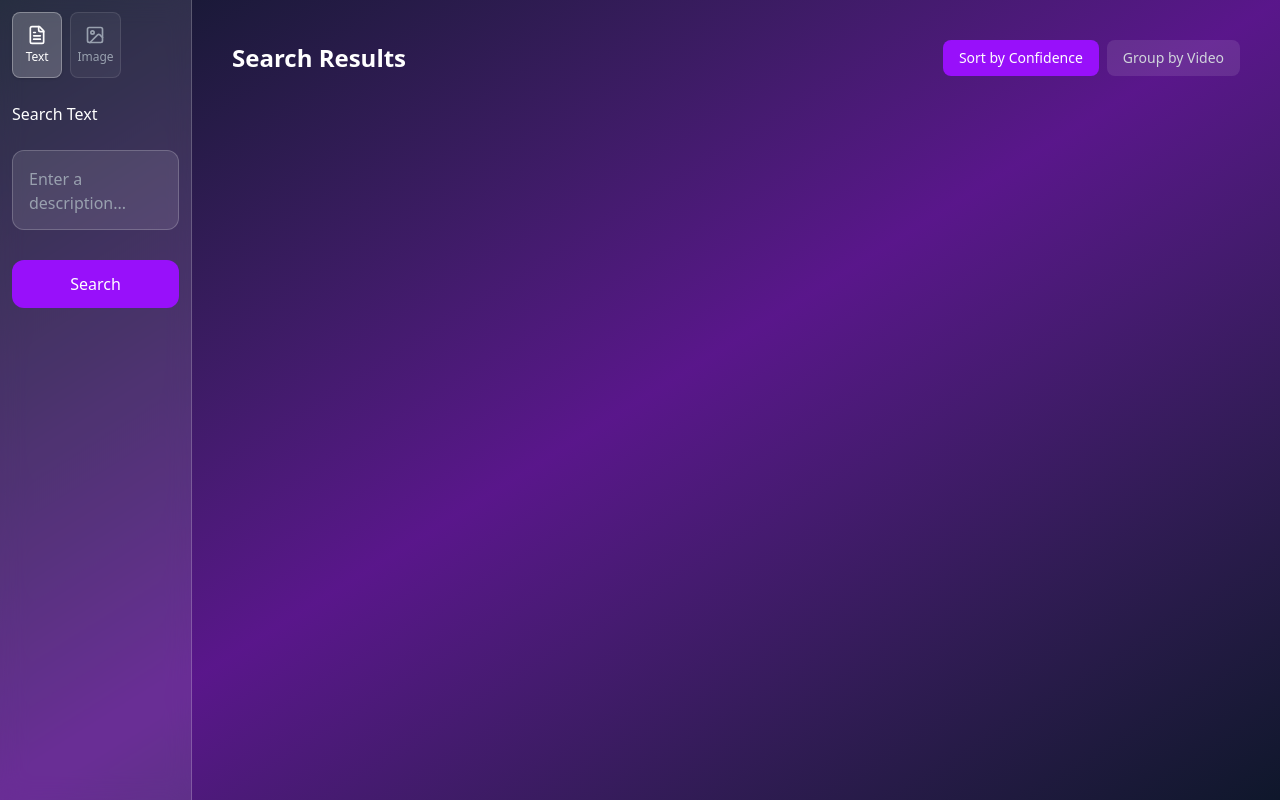
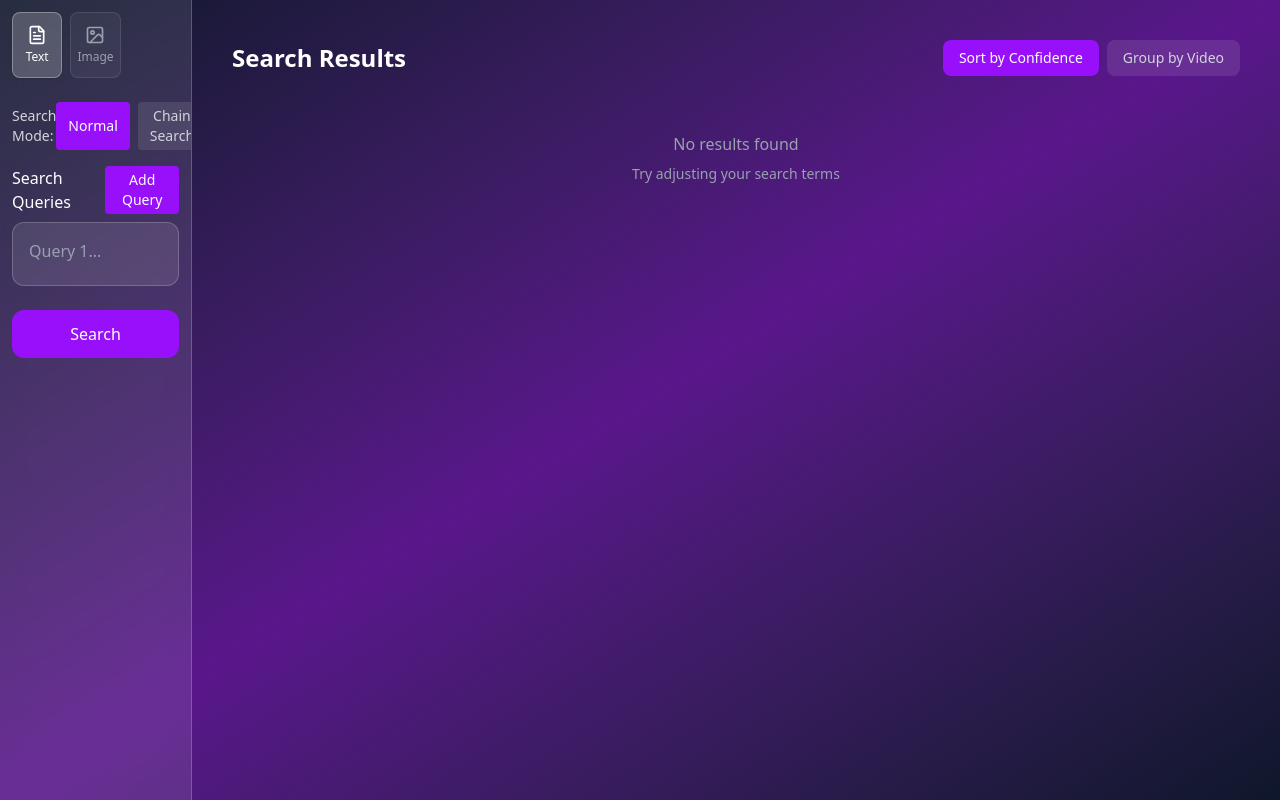
Before and after one commit to Hungquan5/AIChallenge2025_Frontend, a React (Vite) app: page / in a window 1280 px wide. Built offline with nearby package versions, Linux system fonts and the light colour scheme.

Commit message:
add_search_mode_query_box_and_minor_optimization

```diff
--- a/src/features/results/components/ResultsPanel/GroupByVideoView.tsx
+++ b/src/features/results/components/ResultsPanel/GroupByVideoView.tsx
@@ -1,4 +1,4 @@
-import React from 'react';
+import React, { useState, useCallback } from 'react';
 import type { GroupedResult } from '../../types';
 import {
   groupContainerClass,
@@ -6,10 +6,13 @@ import {
   gridClass,
   cardClass,
   imageClass,
+  imageContainerClass,
+  imageOverlayClass,
   contentClass,
   titleClass,
   confidenceClass,
   timestampClass,
+  noResultsClass,
 } from './styles';
 
 interface Props {
@@ -17,19 +20,50 @@ interface Props {
 }
 
 const GroupedByVideoView: React.FC<Props> = ({ groupedResults }) => {
+  const [loadedImages, setLoadedImages] = useState<Set<string>>(new Set());
+
+  const handleImageLoad = useCallback((id: string) => {
+    setLoadedImages(prev => new Set([...prev, id]));
+  }, []);
+
+  if (groupedResults.length === 0) {
+    return (
+      <div className={noResultsClass}>
+        <p>No results found</p>
+        <p className="text-sm mt-2">Try adjusting your search terms</p>
+      </div>
+    );
+  }
+
   return (
     <div className={groupContainerClass}>
       {groupedResults.map((group) => (
         <div key={group.videoId}>
-          <h2 className={groupTitleClass}>{group.videoTitle}</h2>
+          <h2 className={groupTitleClass}>
+            {group.videoTitle}
+            <span className="text-xs text-gray-400 ml-2">({group.items.length})</span>
+          </h2>
           <div className={gridClass}>
             {group.items.map((item) => (
-              <div key={item.id} className={cardClass}>
-                <img src={item.thumbnail} alt={item.title} className={imageClass} />
+              <div key={item.id} className={`${cardClass} group`}>
+                <div className={imageContainerClass}>
+                  <img
+                    src={item.thumbnail}
+                    alt={item.title}
+                    loading="lazy"
+                    decoding="async"
+                    className={`${imageClass} ${!loadedImages.has(item.id) ? 'opacity-0' : 'opacity-100'}`}
+                    onLoad={() => handleImageLoad(item.id)}
+                  />
+                  <div className={imageOverlayClass} />
+                  {!loadedImages.has(item.id) && (
+                    <div className="absolute inset-0 bg-white/10 animate-pulse" />
+                  )}
+                </div>
                 <div className={contentClass}>
                   <h3 className={titleClass}>{item.title}</h3>
-                  <p className={confidenceClass}>Confidence: {(item.confidence * 100).toFixed(1)}%</p>
-                  <p className={timestampClass}>Timestamp: {item.timestamp}</p>
+                  <p className={confidenceClass}>{(item.confidence * 100).toFixed(1)}%</p>
+                  <p className={timestampClass}>{item.timestamp}</p>
                 </div>
               </div>
             ))}
@@ -40,4 +74,4 @@ const GroupedByVideoView: React.FC<Props> = ({ groupedResults }) => {
   );
 };
 
-export default GroupedByVideoView;
+export default React.memo(GroupedByVideoView);
--- a/src/features/results/components/ResultsPanel/SortByConfView.tsx
+++ b/src/features/results/components/ResultsPanel/SortByConfView.tsx
@@ -1,13 +1,16 @@
-import React from 'react';
+import React, { useState, useCallback, useMemo } from 'react';
 import type { ResultItem } from '../../types';
 import {
   gridClass,
   cardClass,
   imageClass,
+  imageContainerClass,
+  imageOverlayClass,
   contentClass,
   titleClass,
   confidenceClass,
   timestampClass,
+  noResultsClass,
 } from './styles';
 
 interface Props {
@@ -15,17 +18,50 @@ interface Props {
 }
 
 const SortedByConfidenceView: React.FC<Props> = ({ results }) => {
-  const sorted = [...results].sort((a, b) => b.confidence - a.confidence);
+  const [loadedImages, setLoadedImages] = useState<Set<string>>(new Set());
+
+  // Memoize sorted results
+  const sorted = useMemo(() =>
+    [...results].sort((a, b) => b.confidence - a.confidence),
+    [results]
+  );
+
+  // Optimize image loading handler
+  const handleImageLoad = useCallback((id: string) => {
+    setLoadedImages(prev => new Set([...prev, id]));
+  }, []);
+
+  if (results.length === 0) {
+    return (
+      <div className={noResultsClass}>
+        <p>No results found</p>
+        <p className="text-sm mt-2">Try adjusting your search terms</p>
+      </div>
+    );
+  }
 
   return (
     <div className={gridClass}>
       {sorted.map((item) => (
-        <div key={item.id} className={cardClass}>
-          <img src={item.thumbnail} alt={item.title} className={imageClass} />
+        <div key={item.id} className={`${cardClass} group`}>
+          <div className={imageContainerClass}>
+            <img
+              src={item.thumbnail}
+              alt={item.title}
+              loading="lazy"
+              decoding="async"
+              className={`${imageClass} ${!loadedImages.has(item.id) ? 'opacity-0' : 'opacity-100'}`}
+              onLoad={() => handleImageLoad(item.id)}
+            />
+            <div className={imageOverlayClass} />
+            {!loadedImages.has(item.id) && (
+              <div className="absolute inset-0 bg-white/10 animate-pulse" />
+            )}
+          </div>
           <div className={contentClass}>
             <h3 className={titleClass}>{item.title}</h3>
-            <p className={confidenceClass}>Confidence: {(item.confidence * 100).toFixed(1)}%</p>
-            <p className={timestampClass}>Timestamp: {item.timestamp}</p>
+            <p className={confidenceClass}>{(item.confidence * 100).toFixed(1)}%</p>
+            <p className={timestampClass}>{item.timestamp}</p>
           </div>
         </div>
       ))}
@@ -33,4 +69,5 @@ const SortedByConfidenceView: React.FC<Props> = ({ results }) => {
   );
 };
 
-export default SortedByConfidenceView;
+// Prevent unnecessary re-renders
+export default React.memo(SortedByConfidenceView);
--- a/src/features/results/components/ResultsPanel/styles.tsx
+++ b/src/features/results/components/ResultsPanel/styles.tsx
@@ -1,12 +1,17 @@
 // styles.ts
 
-export const containerClass = 'space-y-4';
-export const groupContainerClass = 'space-y-8';
-export const groupTitleClass = 'text-xl font-bold text-white mb-4';
-export const gridClass = 'grid grid-cols-1 sm:grid-cols-2 lg:grid-cols-3 gap-6';
-export const cardClass = 'bg-white/10 rounded-xl border border-white/20 overflow-hidden hover:shadow-lg transition';
-export const imageClass = 'w-full h-40 object-cover';
-export const contentClass = 'p-4';
-export const titleClass = 'text-white font-semibold line-clamp-2';
-export const confidenceClass = 'text-sm text-gray-400';
-export const timestampClass = 'text-sm text-gray-400';
+export const containerClass = 'space-y-4 pb-8';
+export const groupContainerClass = 'space-y-6'; // Reduced spacing
+export const groupTitleClass = 'text-lg font-bold text-white mb-3'; // Smaller title
+export const gridClass = 'grid grid-cols-2 sm:grid-cols-3 md:grid-cols-4 lg:grid-cols-5 xl:grid-cols-6 gap-3'; // More columns, smaller gap
+export const cardClass = 'bg-white/10 rounded-lg border border-white/20 overflow-hidden hover:border-purple-500/50'; // Simplified card
+export const imageContainerClass = 'relative aspect-[4/3] overflow-hidden bg-black/20'; // 4:3 ratio for better grid fit
+export const imageClass = 'w-full h-full object-cover'; // Always cover for consistency
+export const imageOverlayClass = 'absolute inset-0 bg-gradient-to-t from-black/50 to-transparent opacity-0 group-hover:opacity-100 transition-opacity';
+export const contentClass = 'p-2 text-xs'; // Reduced padding, smaller text
+export const titleClass = 'text-white font-medium truncate'; // Single line title
+export const confidenceClass = 'text-gray-400 mt-1';
+export const timestampClass = 'text-gray-400';
+export const videoIdClass = 'text-gray-500 hidden'; // Hide video ID by default
+export const noResultsClass = 'text-center text-gray-400 py-8';
+export const loadingClass = 'animate-pulse bg-white/10';
--- a/src/features/search/components/InputPanel/InputPanel.tsx
+++ b/src/features/search/components/InputPanel/InputPanel.tsx
@@ -1,11 +1,11 @@
 import React, { useState } from 'react';
 import SearchTypeSelector from './SearchModeButton';
-import TextInputBox from './TextInputBox';
+import QueryList from './QueryList';
 import ImageInputBox from './ImageInputBox';
 import { useInputMode } from './useInputMode';
 import { containerClass, searchButtonClass } from './styles';
-import type { ResultItem } from '../../types/result';
-import { searchByText} from '../SearchRequest/searchApi';
+import type { ResultItem, SearchMode } from '../../types/result';
+import { searchByText, searchByOcr } from '../SearchRequest/searchApi';
 
 interface InputPanelProps {
   onSearch: (results: ResultItem[]) => void;
@@ -13,22 +13,35 @@ interface InputPanelProps {
 
 const InputPanel: React.FC<InputPanelProps> = ({ onSearch }) => {
   const { mode, switchMode } = useInputMode('text');
-  const [query, setQuery] = useState('');
+  const [queries, setQueries] = useState<string[]>(['']); // Initialize with one empty query
   const [selectedImage, setSelectedImage] = useState<File | null>(null);
   const [loading, setLoading] = useState(false);
+  const [searchMode, setSearchMode] = useState<SearchMode>('normal');
 
   const triggerSearch = async () => {
+    // Validate if any query is empty
+    if (queries.some(q => !q.trim())) {
+      alert('Please fill in all query fields');
+      return;
+    }
+
     setLoading(true);
 
     try {
       let results: ResultItem[] = [];
 
       if (mode === 'text') {
-        results = await searchByText(query);
+        if (searchMode === 'ocr') {
+          // For OCR search, only use the first query
+          results = await searchByOcr(queries[0]);
+        } else {
+          results = await searchByText(queries, searchMode);
+        }
       }
       onSearch(results);
     } catch (error) {
       console.error('Search error:', error);
+      alert('Search failed: ' + (error instanceof Error ? error.message : 'Unknown error'));
     } finally {
       setLoading(false);
     }
@@ -37,9 +50,59 @@ const InputPanel: React.FC<InputPanelProps> = ({ onSearch }) => {
   return (
     <div className={containerClass}>
       <SearchTypeSelector mode={mode} onChange={switchMode} />
-      {mode === 'text' && <TextInputBox value={query} onChange={setQuery} />}
+
+      {mode === 'text' && (
+        <>
+          <div className="flex items-center justify-between mb-4">
+            <label className="text-sm font-medium text-gray-300">Search Mode:</label>
+            <div className="flex gap-2">
+              <button
+                onClick={() => setSearchMode('normal')}
+                className={`px-3 py-1 rounded text-sm ${
+                  searchMode === 'normal'
+                    ? 'bg-purple-600 text-white'
+                    : 'bg-white/10 text-gray-300 hover:bg-white/20'
+                }`}
+              >
+                Normal
+              </button>
+              <button
+                onClick={() => setSearchMode('chain')}
+                className={`px-3 py-1 rounded text-sm ${
+                  searchMode === 'chain'
+                    ? 'bg-purple-600 text-white'
+                    : 'bg-white/10 text-gray-300 hover:bg-white/20'
+                }`}
+              >
+                Chain Search
+              </button>
+              <button
+                onClick={() => setSearchMode('ocr')}
+                className={`px-3 py-1 rounded text-sm ${
+                  searchMode === 'ocr'
+                    ? 'bg-purple-600 text-white'
+                    : 'bg-white/10 text-gray-300 hover:bg-white/20'
+                }`}
+              >
+                OCR Search
+              </button>
+            </div>
+          </div>
+          <QueryList
+            queries={queries}
+            onQueriesChange={setQueries}
+            maxQueries={searchMode === 'ocr' ? 1 : undefined}  // Only allow 1 query for OCR search
+          />
+        </>
+      )}
+
       {mode === 'image' && <ImageInputBox selectedImage={selectedImage} onSelectImage={setSelectedImage} />}
-      <button onClick={triggerSearch} className={searchButtonClass} disabled={loading}>
+
+      <button
+        onClick={triggerSearch}
+        className={searchButtonClass}
+        disabled={loading || (mode === 'text' && queries.every(q => !q.trim()))}
+      >
         {loading ? 'Searching...' : 'Search'}
       </button>
     </div>
--- /dev/null
+++ b/src/features/search/components/InputPanel/QueryList.tsx
@@ -0,0 +1,68 @@
+import React from 'react';
+import { containerClass, labelClass, inputClass } from './styles';
+
+interface QueryListProps {
+  queries: string[];
+  onQueriesChange: (queries: string[]) => void;
+  maxQueries?: number;  // Optional maximum number of queries
+}
+
+const QueryList: React.FC<QueryListProps> = ({ queries, onQueriesChange, maxQueries }) => {
+  const handleQueryChange = (index: number, value: string) => {
+    const newQueries = [...queries];
+    newQueries[index] = value;
+    onQueriesChange(newQueries);
+  };
+
+  const addQuery = () => {
+    if (maxQueries && queries.length >= maxQueries) {
+      return; // Don't add more queries if we've reached the maximum
+    }
+    onQueriesChange([...queries, '']);
+  };
+
+  const removeQuery = (index: number) => {
+    const newQueries = queries.filter((_, i) => i !== index);
+    onQueriesChange(newQueries);
+  };
+
+  return (
+    <div className={containerClass}>
+      <div className="flex items-center justify-between mb-2">
+        <label className={labelClass}>Search Queries</label>
+        {(!maxQueries || queries.length < maxQueries) && (
+          <button
+            onClick={addQuery}
+            className="px-2 py-1 text-sm bg-purple-600 text-white rounded hover:bg-purple-700"
+            type="button"
+          >
+            Add Query
+          </button>
+        )}
+      </div>
+      <div className="space-y-2">
+        {queries.map((query, index) => (
+          <div key={index} className="flex gap-2">
+            <textarea
+              value={query}
+              onChange={(e) => handleQueryChange(index, e.target.value)}
+              placeholder={maxQueries === 1 ? "Enter search text..." : `Query ${index + 1}...`}
+              className={`${inputClass} h-16 resize-none flex-1`}
+            />
+            {queries.length > 1 && (
+              <button
+                onClick={() => removeQuery(index)}
+                className="px-2 self-start text-gray-400 hover:text-red-500"
+                type="button"
+              >
+                ✕
+              </button>
+            )}
+          </div>
+        ))}
+      </div>
+    </div>
+  );
+};
+
+export default QueryList;
--- /dev/null
+++ b/src/features/search/types/result.ts
@@ -0,0 +1,16 @@
+export type SearchMode = 'normal' | 'chain' | 'ocr';
+
+export interface ResultItem {
+    id: string;
+    videoId: string;
+    title: string;
+    thumbnail: string;
+    confidence: number;
+    timestamp: string;
+}
+
+export interface GroupedResult {
+    videoId: string;
+    videoTitle: string;
+    items: ResultItem[];
+}
```
Also changed, not shown: src/features/search/components/SearchRequest/searchApi.tsx (+55 -6 lines).
